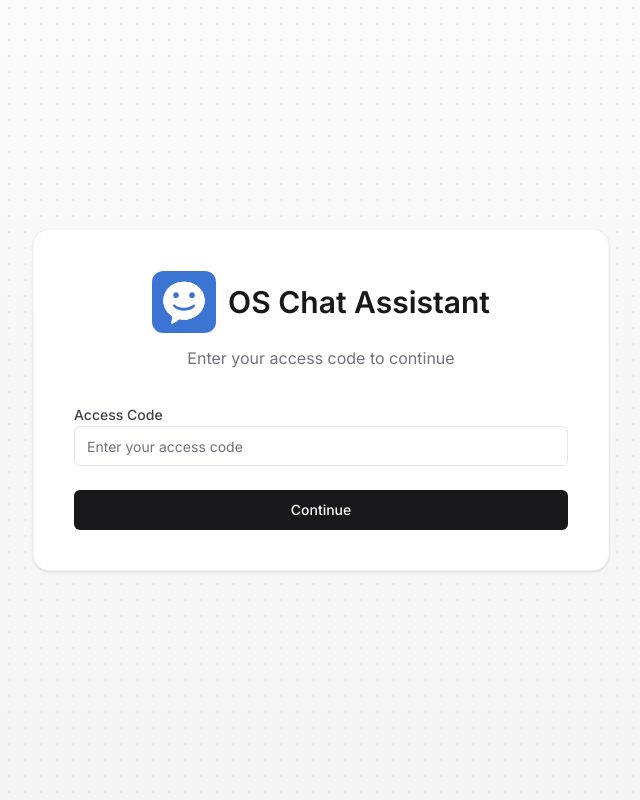
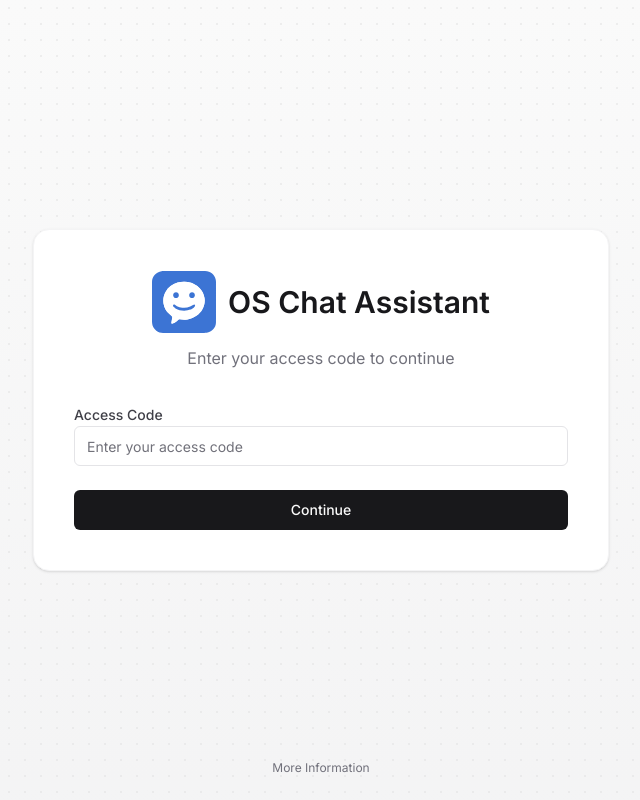
Before and after one commit to HudsonGri/llm-os-agent, a Next.js app: page /access in a window 1280 px wide. Shown: the whole page, without its empty margins (319-959 px from the left). Built offline with nearby package versions, Linux system fonts and the light colour scheme; no server answers; what drizzle-zod would draw is missing.

Commit message:
Added more info to footer

```diff
--- a/app/access/page.tsx
+++ b/app/access/page.tsx
@@ -2,6 +2,7 @@ import { redirect } from 'next/navigation';
 import AccessForm from '@/components/auth/AccessForm';
 import { verifySession } from '@/lib/actions/auth';
 import { ChatLogo } from '@/components/ui/chat-logo';
+import Link from 'next/link';
 
 export default async function AccessPage({
   searchParams,
@@ -47,7 +48,13 @@ export default async function AccessPage({
         </div>
 
         <AccessForm />
+      </div>
 
+      {/* Footer links */}
+      <div className="absolute bottom-6 flex justify-center w-full">
+        <Link href="/about" className="text-xs text-zinc-500 hover:text-zinc-800 transition-colors">
+          More Information
+        </Link>
       </div>
     </div>
   );
```
